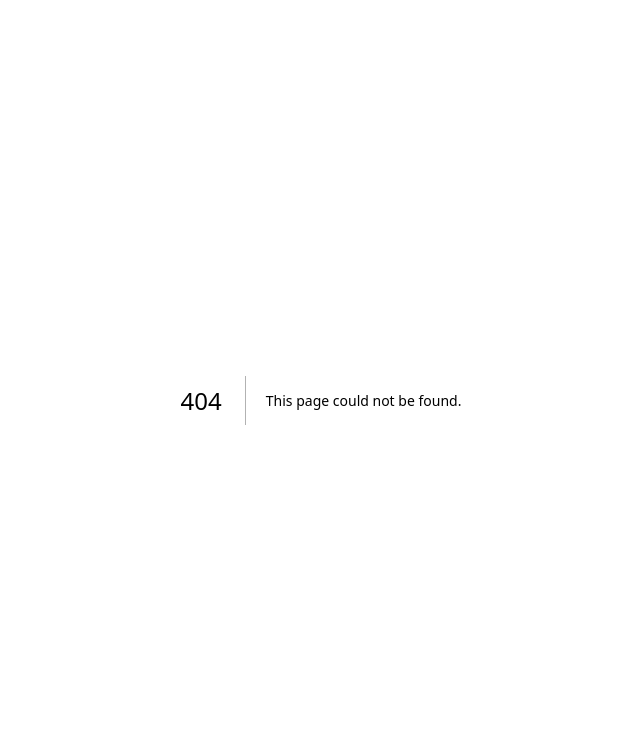
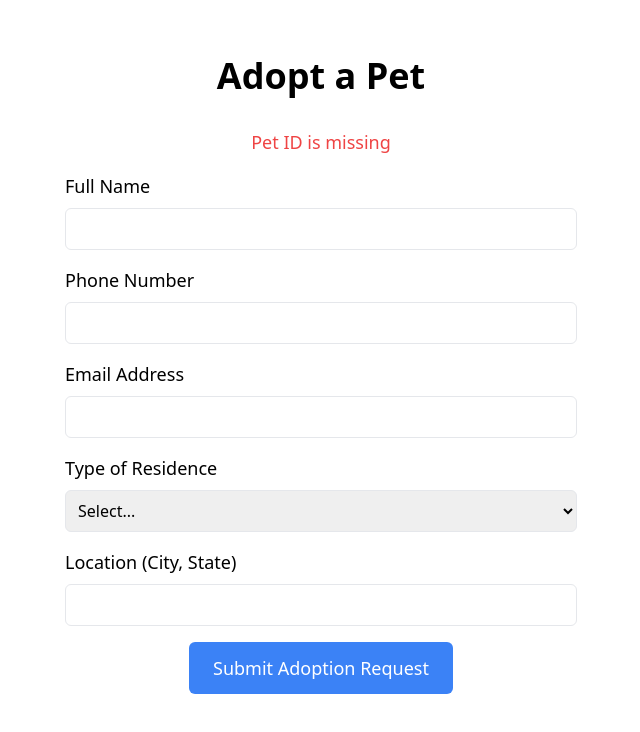
Before and after one commit to aryabenade/Project, a Next.js app: page /adopt-a-pet/adopt in a window 1280 px wide. Before the commit this address had no page. Shown: the top 732 px of the page, without its empty margins (319-959 px from the left). Built offline with nearby package versions, Linux system fonts and the light colour scheme; no server answers.

Commit message:
added adoption form

```diff
--- /dev/null
+++ b/app/adopt-a-pet/adopt/page.tsx
@@ -0,0 +1,155 @@
+// PetAdoptionForm component in app/adopt-a-pet/adopt/page.tsx
+"use client";
+
+import React, { useEffect, useState } from 'react';
+import { useRouter } from 'next/navigation';
+import { useUser } from '@clerk/nextjs';
+
+const PetAdoptionForm: React.FC = () => {
+  const { user } = useUser();
+  const router = useRouter();
+  const [petId, setPetId] = useState<string | null>(null);
+  const [fullName, setFullName] = useState('');
+  const [phoneNumber, setPhoneNumber] = useState('');
+  const [emailAddress, setEmailAddress] = useState('');
+  const [residenceType, setResidenceType] = useState('');
+  const [location, setLocation] = useState('');
+  const [formSubmitted, setFormSubmitted] = useState(false);
+  const [error, setError] = useState<string | null>(null);
+
+  useEffect(() => {
+    const urlParams = new URLSearchParams(window.location.search);
+    const id = urlParams.get('petId');
+    if (id) {
+      setPetId(id);
+    } else {
+      setError('Pet ID is missing');
+    }
+  }, []);
+
+  const handleSubmit = async (e: React.FormEvent) => {
+    e.preventDefault();
+
+    if (!user?.id || !petId) {
+      setError('User is not authenticated or pet ID is missing');
+      return;
+    }
+
+    const adoptionRequest = {
+      petId,
+      adopterId: user.id,
+      fullName,
+      phoneNumber,
+      emailAddress,
+      residenceType,
+      location,
+    };
+
+    try {
+      const response = await fetch('/api/adoptionRequest', {
+        method: 'POST',
+        headers: { 'Content-Type': 'application/json' },
+        body: JSON.stringify(adoptionRequest),
+      });
+
+      if (response.ok) {
+        setFormSubmitted(true);
+        setError(null);
+        // Redirect to the adoption page after form submission
+        setTimeout(() => {
+          router.push('/adopt-a-pet');
+        }, 2000);
+      } else {
+        const errorMessage = await response.text();
+        setError(`Failed to submit adoption request: ${errorMessage}`);
+      }
+    } catch (err) {
+      setError(`Failed to submit adoption request: ${err instanceof Error ? err.message : 'An unknown error occurred'}`);
+    }
+  };
+
+  return (
+    <div className="container mx-auto p-4">
+      <h1 className="text-4xl font-bold text-center mt-10">Adopt a Pet</h1>
+      {formSubmitted ? (
+        <div className="text-center text-green-500 text-lg mt-6">
+          Your adoption request has been submitted successfully!
+        </div>
+      ) : (
+        <form onSubmit={handleSubmit} className="max-w-lg mx-auto mt-8">
+          {error && (
+            <div className="text-center text-red-500 text-lg mb-4">
+              {error}
+            </div>
+          )}
+          <div className="mb-4">
+            <label className="block text-lg mb-2" htmlFor="fullName">Full Name</label>
+            <input
+              type="text"
+              id="fullName"
+              value={fullName}
+              onChange={(e) => setFullName(e.target.value)}
+              className="w-full p-2 border rounded-md"
+              required
+            />
+          </div>
+          <div className="mb-4">
+            <label className="block text-lg mb-2" htmlFor="phoneNumber">Phone Number</label>
+            <input
+              type="tel"
+              id="phoneNumber"
+              value={phoneNumber}
+              onChange={(e) => setPhoneNumber(e.target.value)}
+              className="w-full p-2 border rounded-md"
+              required
+            />
+          </div>
+          <div className="mb-4">
+            <label className="block text-lg mb-2" htmlFor="emailAddress">Email Address</label>
+            <input
+              type="email"
+              id="emailAddress"
+              value={emailAddress}
+              onChange={(e) => setEmailAddress(e.target.value)}
+              className="w-full p-2 border rounded-md"
+              required
+            />
+          </div>
+          <div className="mb-4">
+            <label className="block text-lg mb-2" htmlFor="residenceType">Type of Residence</label>
+            <select
+              id="residenceType"
+              value={residenceType}
+              onChange={(e) => setResidenceType(e.target.value)}
+              className="w-full p-2 border rounded-md"
+              required
+            >
+              <option value="">Select...</option>
+              <option value="Apartment">Apartment</option>
+              <option value="House">House</option>
+              <option value="Flat">Flat</option>
+            </select>
+          </div>
+          <div className="mb-4">
+            <label className="block text-lg mb-2" htmlFor="location">Location (City, State)</label>
+            <input
+              type="text"
+              id="location"
+              value={location}
+              onChange={(e) => setLocation(e.target.value)}
+              className="w-full p-2 border rounded-md"
+              required
+            />
+          </div>
+          <div className="text-center">
+            <button type="submit" className="bg-blue-500 text-white px-6 py-3 rounded-md text-lg font-medium hover:bg-blue-600">
+              Submit Adoption Request
+            </button>
+          </div>
+        </form>
+      )}
+    </div>
+  );
+};
+
+export default PetAdoptionForm;
--- a/app/adopt-a-pet/page.tsx
+++ b/app/adopt-a-pet/page.tsx
@@ -1,15 +1,16 @@
-// // AdoptAPet component in app/adopt-a-pet/page.tsx
+// AdoptAPet component in app/adopt-a-pet/page.tsx
 "use client";
 import React, { useEffect, useState } from 'react';
 import PetCard from '../components/PetCard';
 import Navbar from '../components/Navbar';
 import { Pet } from '../types';
 import { useUser } from '@clerk/nextjs';
-import { redirect } from 'next/navigation';
+import { redirect, useRouter } from 'next/navigation';
 
 const AdoptAPet: React.FC = () => {
   const [pets, setPets] = useState<Pet[]>([]);
   const { user } = useUser();
+  const router = useRouter();
 
   if (!user) {
     redirect('/sign-in');
@@ -40,8 +41,7 @@ const AdoptAPet: React.FC = () => {
   }, [user?.id]);
 
   const handleAdopt = (petId: number) => {
-    console.log(`Adopting pet with ID: ${petId}`);
-    // Placeholder function: You can implement the adoption logic here
+    router.push(`/adopt-a-pet/adopt?petId=${petId}`);
   };
 
   return (
```
